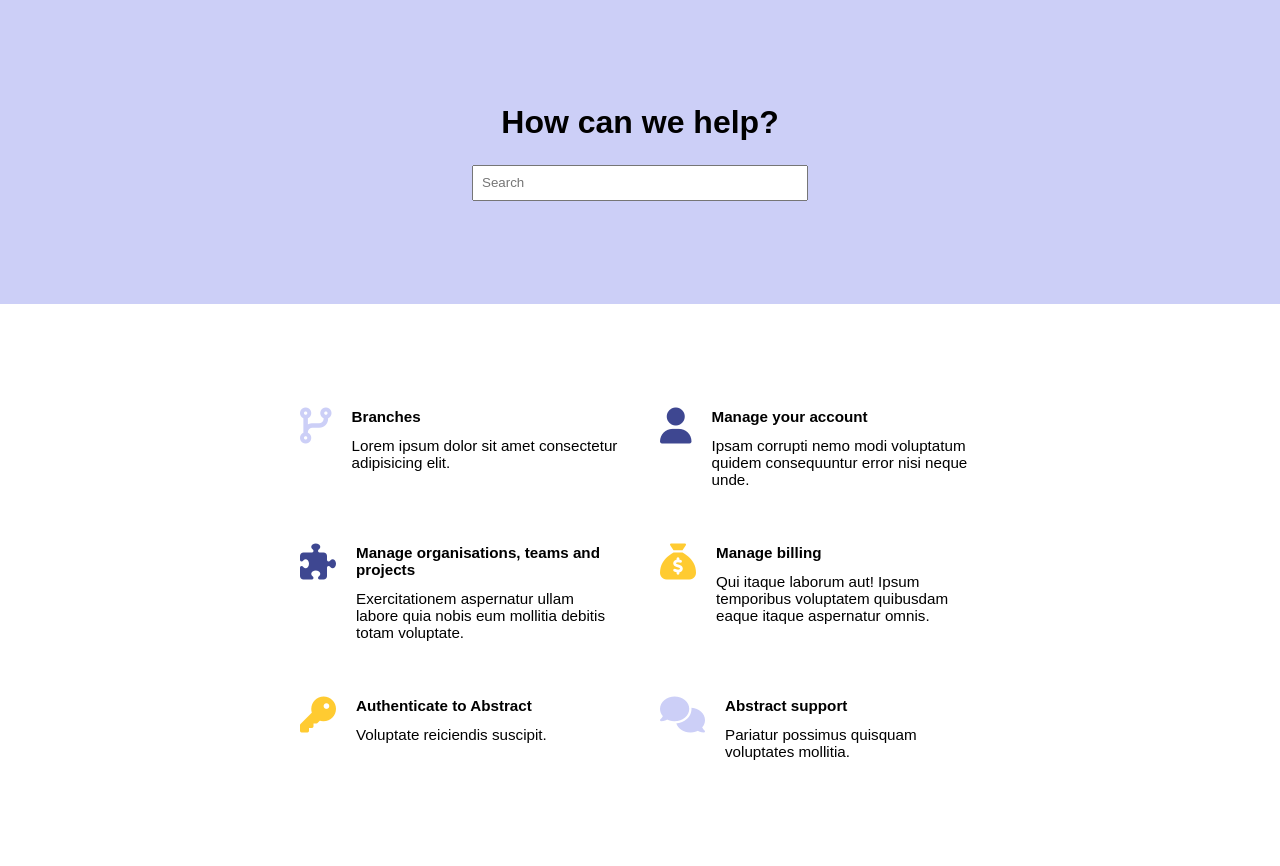
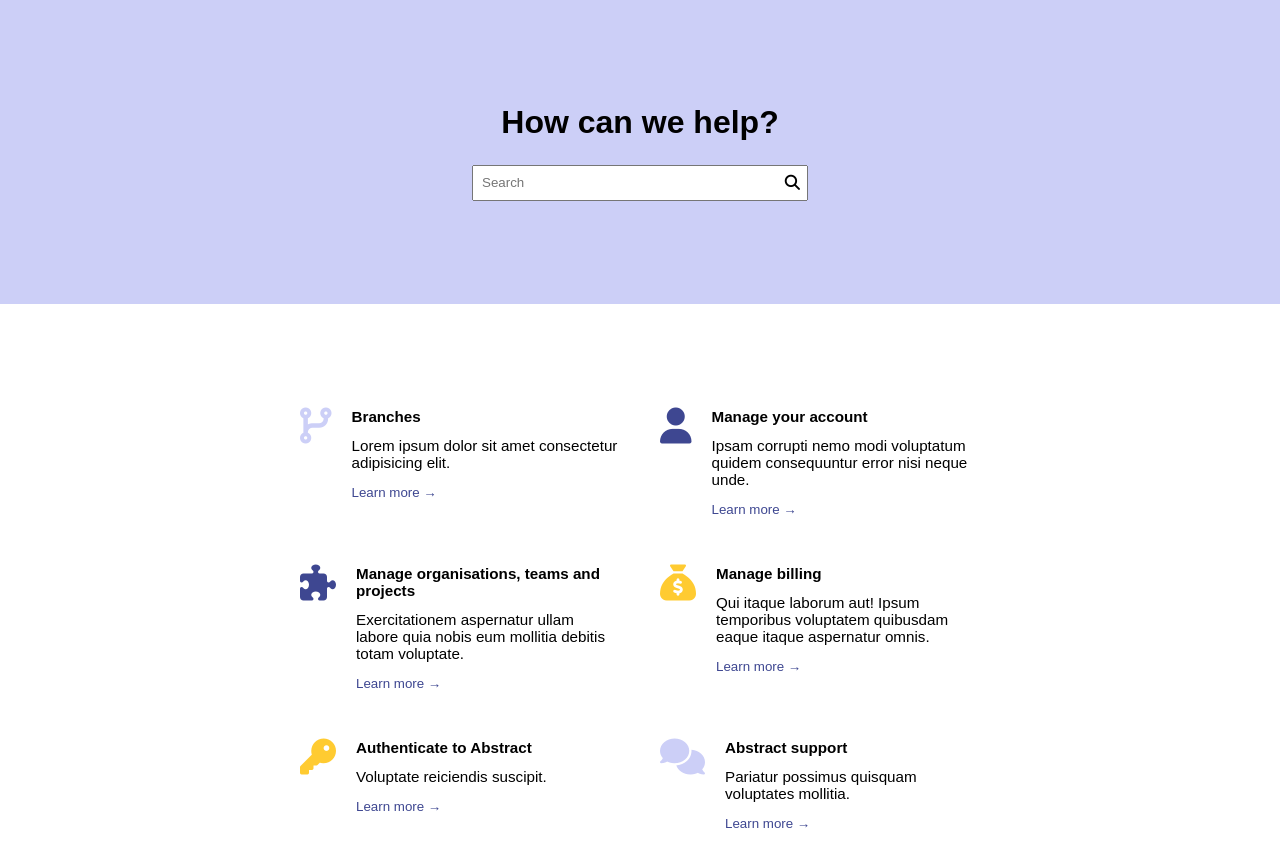
Before and after one commit to nuria-marmol/help-page, an Angular app: page /help in a window 1280 px wide. Shown: the top 866 px of the page. Built offline with nearby package versions, Linux system fonts and the light colour scheme.

Commit message:
added button in icon-card and search icon in input

```diff
--- a/src/app/help-page/help-page.component.css
+++ b/src/app/help-page/help-page.component.css
@@ -15,11 +15,23 @@
             font-size: 2rem;
         }
 
-        input {
-            height: 2.25rem;
-            width: 21rem;
-            padding: .5rem;
-            outline: none;
+        div {
+            position: relative;
+
+            input {
+                height: 2.25rem;
+                width: 21rem;
+                padding: .5rem;
+                outline: none;
+            }
+
+            i {
+                position: absolute;
+                right: .5rem;
+                top: 50%;
+                transform: translateY(-50%);
+                cursor: pointer;
+            }
         }
     }
 
@@ -27,7 +39,7 @@
         display: grid;
         grid-template-columns: repeat(2, minmax(10rem, 20rem));
         grid-column-gap: 2.5rem;
-        grid-row-gap: 2.75rem;
+        grid-row-gap: 3rem;
         justify-content: center;
         margin: 6.5rem 0;
     }
--- a/src/app/help-page/help-page.component.html
+++ b/src/app/help-page/help-page.component.html
@@ -1,7 +1,10 @@
 <div class="help-page">
   <section>
     <h1>How can we help?</h1>
-    <input type="search" placeholder="Search" [(ngModel)]="inputSearch" (keydown.enter)="seeInputSearch()">
+    <div>
+      <input type="search" placeholder="Search" [(ngModel)]="inputSearch" (keydown.enter)="seeInputSearch()">
+      <i class="fa-solid fa-magnifying-glass" (click)="seeInputSearch()"></i>
+    </div>
   </section>
   <section>
     @for (card of cards; track card.title) {
--- a/src/app/help-page/icon-card/icon-card.component.css
+++ b/src/app/help-page/icon-card/icon-card.component.css
@@ -2,6 +2,7 @@
     display: flex;
     gap: 1.25rem;
     font-family: Arial, Helvetica, sans-serif;
+    cursor: default;
 
     h2 {
         margin: unset;
@@ -27,4 +28,12 @@
     .grey {
         color: var(--color-yellow);
     }
+
+    button {
+        background-color: transparent;
+        border: unset;
+        padding: unset;
+        color: var(--color-medium-blue);
+        cursor: pointer;
+    }
 }
--- a/src/app/help-page/icon-card/icon-card.component.html
+++ b/src/app/help-page/icon-card/icon-card.component.html
@@ -1,7 +1,8 @@
-<div (click)="sendTitle()" class="card">
+<div class="card">
     <i [ngClass]="getClasses()"></i>
     <div>
         <h2>{{ card.title }}</h2>
         <p>{{ card.text }}</p>
+        <button (click)="sendTitle()">Learn more &rarr;</button>
     </div>
 </div>
```
